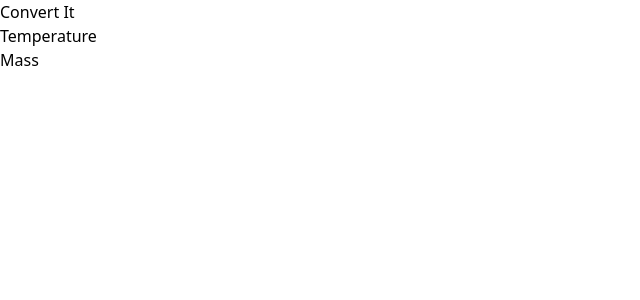
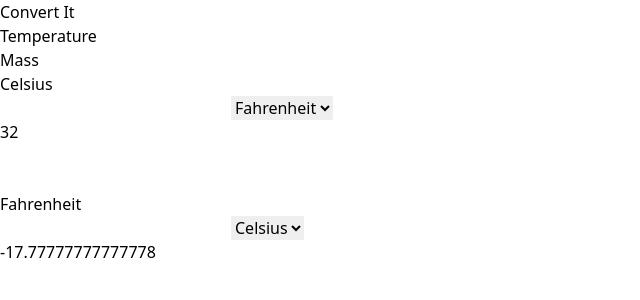
Before and after one commit to NiallEccles/convert-it, a React (Vite) app: page / in a window 1280 px wide. Shown: the top 300 px of the page, without its empty margins (0-640 px from the left). Built offline with nearby package versions, Linux system fonts and the light colour scheme.

Commit message:
Scuffed version working.

```diff
--- a/src/App.tsx
+++ b/src/App.tsx
@@ -8,8 +8,12 @@ function App() {
   const [currentInput, setCurrentInput] = useState(0);
 
   useEffect(() => {
-    console.log({currentConversion, currentUnit, currentInput});
+    // console.log({currentConversion, currentUnit, currentInput});
   }, [currentConversion, currentUnit, currentInput]);
+
+  useEffect(() => {
+    setCurrentConversion(conversions[0]);
+  }, []);
 
   return (
     <div className="">
@@ -39,18 +43,27 @@ function App() {
         ))}
       </div>
       {currentConversion &&
-        currentConversion.units.map(({ name, icon, symbol, to }) => (
-          <div>
+        currentConversion.units.map(({ name, icon, symbol, to }, index) => (
+          <div key={index}>
             {/* <h3>{JSON.stringify(symbol)}</h3> */}
             <h3>{name}</h3>
-            <input type="text" onChange={(e)=>setCurrentInput(Number(e.target.value))} />
+            <input
+              type="text"
+              onChange={(e) => setCurrentInput(Number(e.target.value))}
+            />
             {/* <span className="material-symbols-outlined">{icon}</span> */}
-            <select onChange={(e)=>setCurrentUnit(Number(e.target.value))}>
+            <select onChange={(e) => setCurrentUnit(Number(e.target.value))}>
               {to.map((unit, index) => (
-                <option value={index}>{unit.name}</option>
+                <option key={`${unit}-${index}`} value={index}>
+                  {unit.name}
+                </option>
               ))}
             </select>
-            <h3>{to[currentUnit].formula(currentInput)}</h3>
+            {to[Number(currentUnit)] && (
+              <h3 className="inline">
+                {to[Number(currentUnit)].formula(currentInput)}
+              </h3>
+            )}
             <br />
             <br />
           </div>
```
